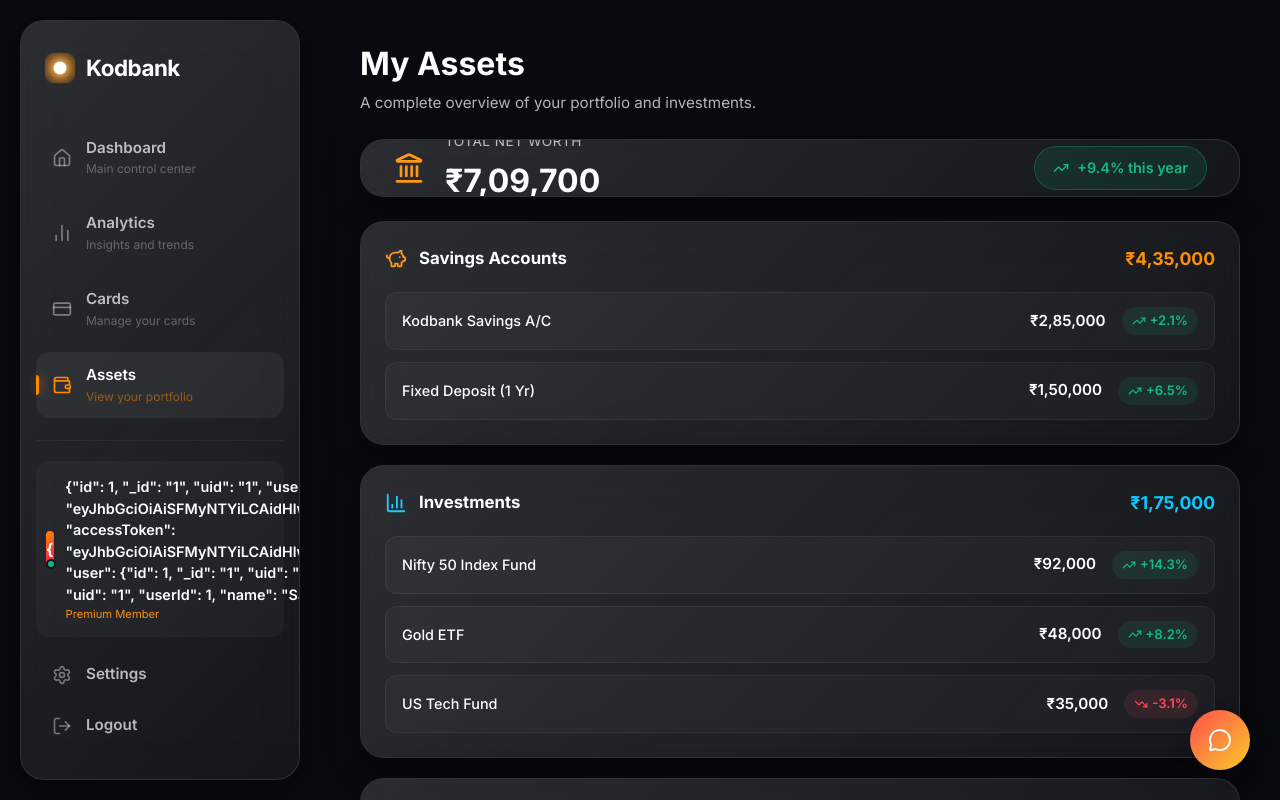
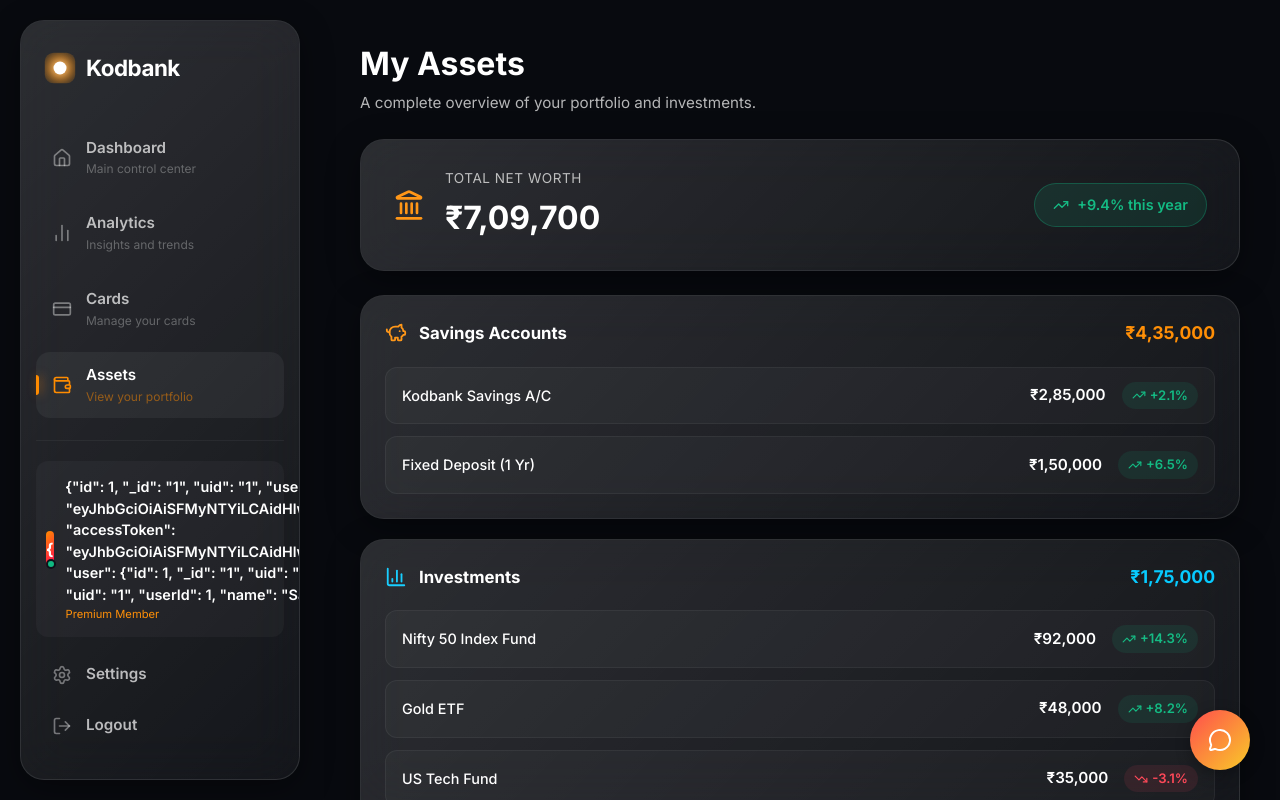
Before and after one commit to OmBelgali/banking-app-1, a React (Vite) app: page /assets in a window 1280 px wide. Built offline with nearby package versions, Linux system fonts and the light colour scheme; sample sign-in values are in the browser's storage.

Commit message:
Fix: Net worth card full width to prevent badge clipping

```diff
--- a/src/pages/Assets/Assets.css
+++ b/src/pages/Assets/Assets.css
@@ -12,6 +12,9 @@
     display: flex;
     align-items: center;
     justify-content: space-between;
+    width: 100%;
+    box-sizing: border-box;
+    flex-shrink: 0;
 }
 
 .net-worth-left {
```
